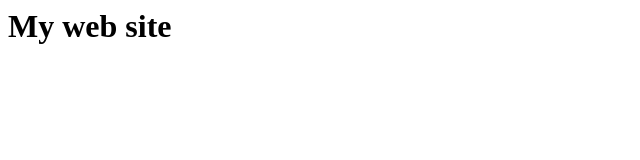
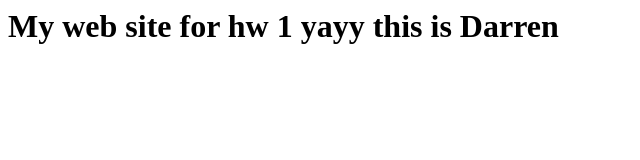
Before and after one commit to Darrenfisherlol/EC_DFisher_HW_1, a plain HTML site: page index.html in a window 1280 px wide. Shown: the whole page, without its empty margins (0-640 px from the left). Drawn offline with Linux system fonts and the light colour scheme.

Commit message:
Update index.html

```diff
--- a/index.html
+++ b/index.html
@@ -2,7 +2,11 @@
   <body>
 
     <h1>
-      My web site
+      My web site for hw 1
+
+      yayy
+
+      this is Darren
     </h1>
 
   </body>
```
